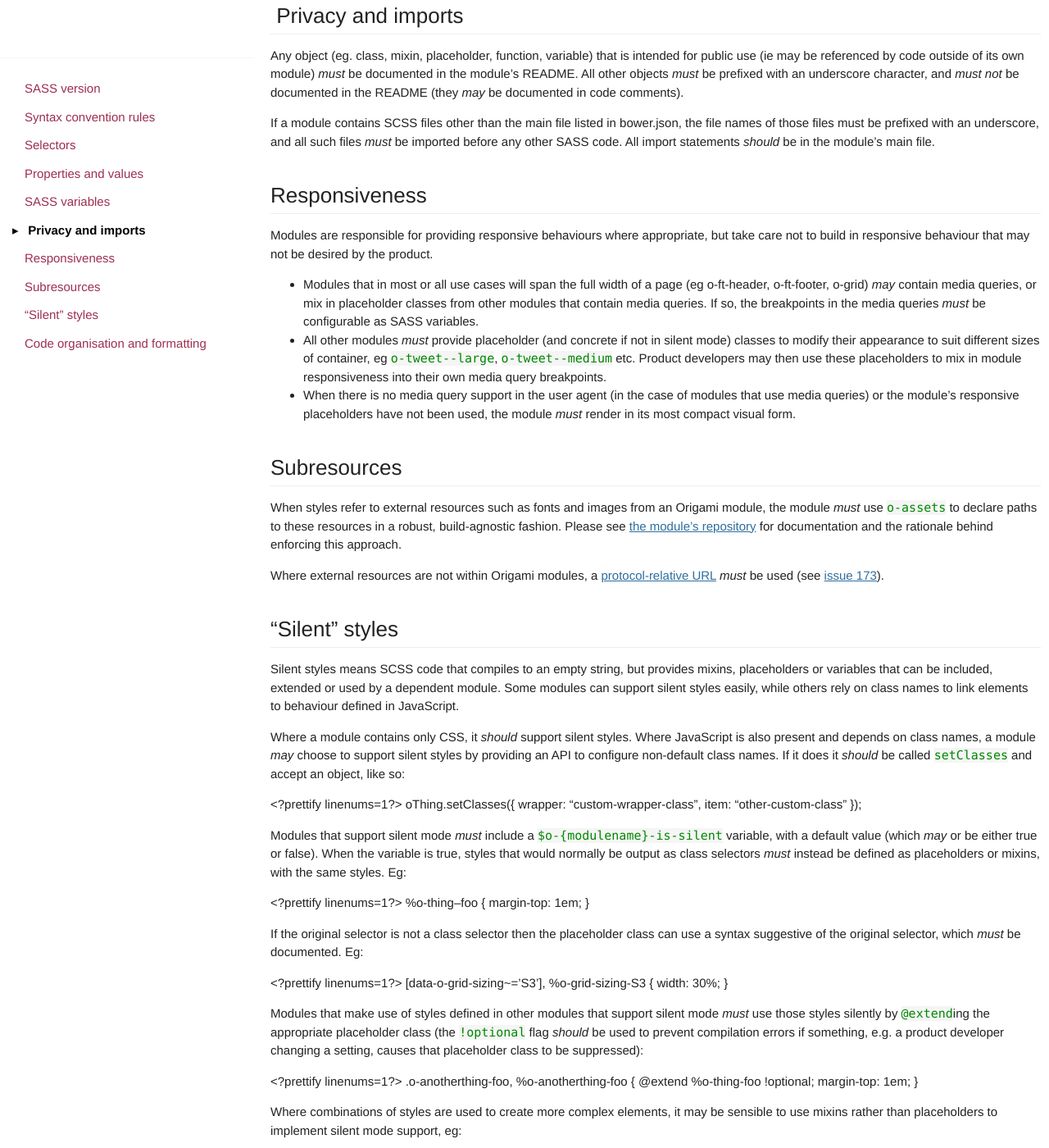
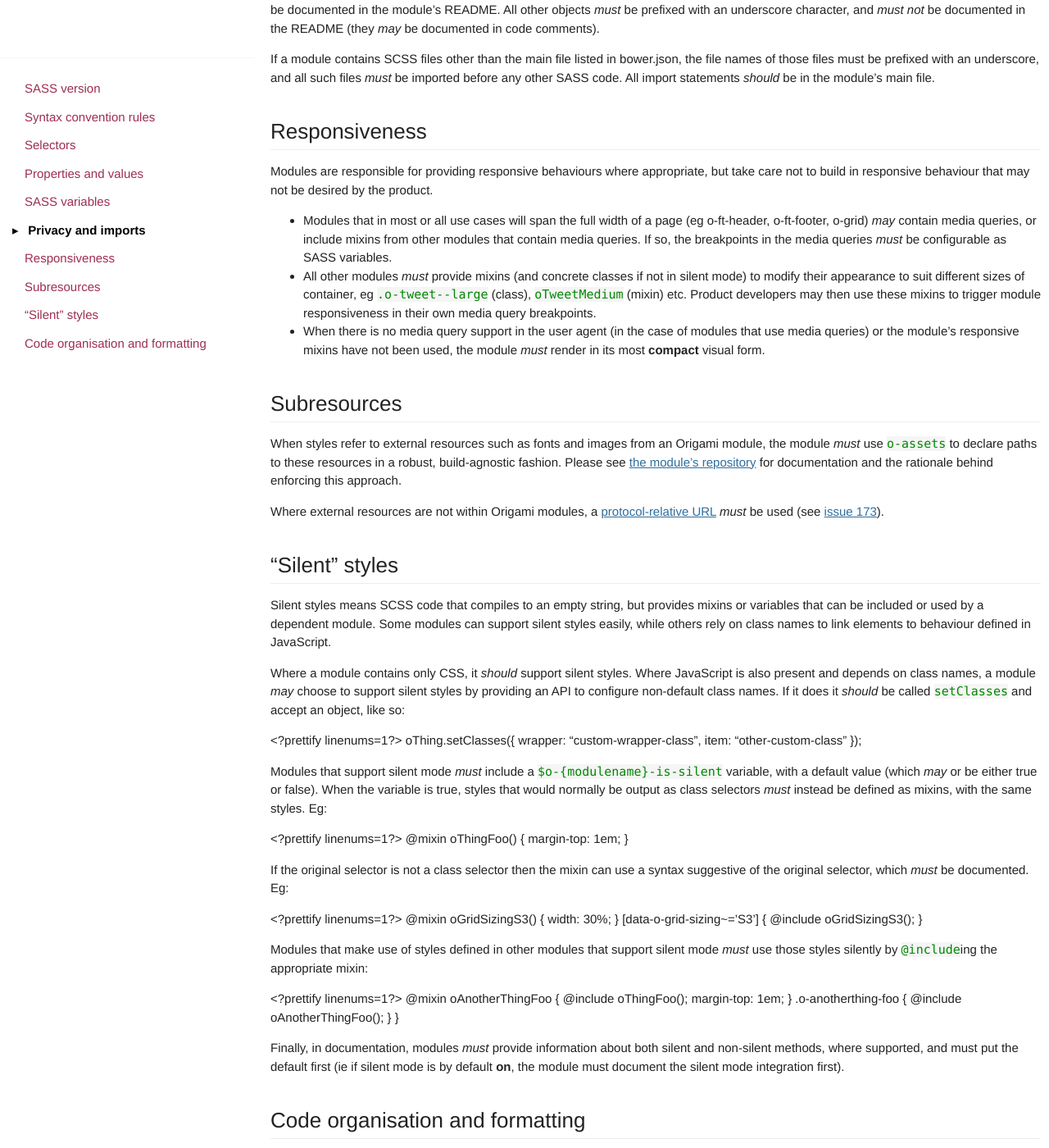
Before and after one commit to Financial-Times/ft-origami, a Jekyll site: the page built from docs/syntax/scss.md, in a window 1280 px wide and 1400 px high, scrolled down 4716 px. Shown: the whole window at 82% size. Built offline with Jekyll 4.4.1, drawn with Linux system fonts in a browser that asks for light colours; some web fonts are replaced; comment, search, counter and statistics services are not loaded; some of the changed text lies outside the part shown.

Commit message:
Prohbit use of placeholders and extends

```diff
--- a/docs/syntax/scss.md
+++ b/docs/syntax/scss.md
@@ -27,7 +27,7 @@ SASS *must* validate using the following [SCSS-lint](https://github.com/causes/s
 
 SASS does not have proper encapsulation or scope, so strict adherence to namespacing rules is essential.
 
-* Class and placeholder selectors (`.` and `%`) and SASS variables (`$`) *must* be prefixed with the module name, and written as hypen separated lowercase strings
+* Class selectors (`.`) and SASS variables (`$`) *must* be prefixed with the module name, and written as hypen separated lowercase strings
     - GOOD: `.o-thing--large`, `$o-grid-mq-type: width;`
     - BAD: `.largething`, '$GridIsResponsive: true;'
 * Mixins and functions *must* be prefixed with the module name, and written in camel case
@@ -164,19 +164,6 @@ The following are acceptable types of feature flag, in order of preference:
 
 Component developers *must not* use feature flags that would need to be set manually by a product developer (ie those that do not have feature detect code within Modernizr or feature-detection modules in Origami).  Component developers *must* assume that feature flag classes will be set on the `documentElement`, ie. the HTML tag.
 
-Where a block of styles is feature-flagged, it *must not* extend any other component's placeholders or classes (see [issue 159](https://github.com/Financial-Times/ft-origami/issues/159)).
-
-<?prettify linenums=1?>
-    .o-mymodule-selector {
-      color: red;
-      @extend %o-yourmodule-placeholder;  // Extending allowed because .o-mymodule-selector is not a feature flag
-    }
-
-    $o-hoverable-if-hover-enabled .o-mymodule-selector {
-      color: red;
-      // No extending allowed here because the selector for this block includes a feature flag
-    }
-
 
 #### UA targeting
 
@@ -209,7 +200,7 @@ Where necessary, components *may* provide style rules targeted at specific user
 
 ## Privacy and imports
 
-Any object (eg. class, mixin, placeholder, function, variable) that is intended for public use (ie may be referenced by code outside of its own module) *must* be documented in the module's README.  All other objects *must* be prefixed with an underscore character, and *must not* be documented in the README (they *may* be documented in code comments).
+Any object (eg. class, mixin, function, variable) that is intended for public use (ie may be referenced by code outside of its own module) *must* be documented in the module's README.  All other objects *must* be prefixed with an underscore character, and *must not* be documented in the README (they *may* be documented in code comments).
 
 If a module contains SCSS files other than the main file listed in bower.json, the file names of those files must be prefixed with an underscore, and all such files *must* be imported before any other SASS code.  All import statements *should* be in the module's main file.
 
@@ -218,9 +209,9 @@ If a module contains SCSS files other than the main file listed in bower.json, t
 
 Modules are responsible for providing responsive behaviours where appropriate, but take care not to build in responsive behaviour that may not be desired by the product.
 
-* Modules that in most or all use cases will span the full width of a page (eg o-ft-header, o-ft-footer, o-grid) *may* contain media queries, or mix in placeholder classes from other modules that contain media queries.  If so, the breakpoints in the media queries *must* be configurable as SASS variables.
-* All other modules *must* provide placeholder (and concrete if not in silent mode) classes to modify their appearance to suit different sizes of container, eg `o-tweet--large`, `o-tweet--medium` etc.  Product developers may then use these placeholders to mix in module responsiveness into their own media query breakpoints.
-* When there is no media query support in the user agent (in the case of modules that use media queries) or the module's responsive placeholders have not been used, the module *must* render in its most compact visual form.
+* Modules that in most or all use cases will span the full width of a page (eg o-ft-header, o-ft-footer, o-grid) *may* contain media queries, or include mixins from other modules that contain media queries.  If so, the breakpoints in the media queries *must* be configurable as SASS variables.
+* All other modules *must* provide mixins (and concrete classes if not in silent mode) to modify their appearance to suit different sizes of container, eg `.o-tweet--large` (class), `oTweetMedium` (mixin) etc.  Product developers may then use these mixins to trigger module responsiveness in their own media query breakpoints.
+* When there is no media query support in the user agent (in the case of modules that use media queries) or the module's responsive mixins have not been used, the module *must* render in its most **compact** visual form.
 
 
 ## Subresources
@@ -233,7 +224,7 @@ Where external resources are not within Origami modules, a [protocol-relative UR
 
 ## "Silent" styles
 
-Silent styles means SCSS code that compiles to an empty string, but provides mixins, placeholders or variables that can be included, extended or used by a dependent module.  Some modules can support silent styles easily, while others rely on class names to link elements to behaviour defined in JavaScript.
+Silent styles means SCSS code that compiles to an empty string, but provides mixins or variables that can be included or used by a dependent module.  Some modules can support silent styles easily, while others rely on class names to link elements to behaviour defined in JavaScript.
 
 Where a module contains only CSS, it *should* support silent styles.  Where JavaScript is also present and depends on class names, a module *may* choose to support silent styles by providing an API to configure non-default class names.  If it does it *should* be called `setClasses` and accept an object, like so:
 
@@ -244,39 +235,34 @@ Where a module contains only CSS, it *should* support silent styles.  Where Java
     });
 
 
-Modules that support silent mode *must* include a `$o-{modulename}-is-silent` variable, with a default value (which *may* or be either true or false).  When the variable is true, styles that would normally be output as class selectors *must* instead be defined as placeholders or mixins, with the same styles.  Eg:
+Modules that support silent mode *must* include a `$o-{modulename}-is-silent` variable, with a default value (which *may* or be either true or false).  When the variable is true, styles that would normally be output as class selectors *must* instead be defined as mixins, with the same styles.  Eg:
 
 <?prettify linenums=1?>
-    %o-thing--foo {
+    @mixin oThingFoo() {
         margin-top: 1em;
     }
 
-If the original selector is not a class selector then the placeholder class can use a syntax suggestive of the original selector, which *must* be documented. Eg:
+If the original selector is not a class selector then the mixin can use a syntax suggestive of the original selector, which *must* be documented. Eg:
 
 <?prettify linenums=1?>
-    [data-o-grid-sizing~='S3'], %o-grid-sizing-S3 {
+    @mixin oGridSizingS3() {
         width: 30%;
     }
+    [data-o-grid-sizing~='S3'] {
+        @include oGridSizingS3();
+    }
 
-Modules that make use of styles defined in other modules that support silent mode *must* use those styles silently by `@extend`ing the appropriate placeholder class (the `!optional` flag *should* be used to prevent compilation errors if something, e.g. a product developer changing a setting, causes that  placeholder class to be suppressed):
+Modules that make use of styles defined in other modules that support silent mode *must* use those styles silently by `@include`ing the appropriate mixin:
 
 <?prettify linenums=1?>
-    .o-anotherthing-foo, %o-anotherthing-foo {
-        @extend %o-thing-foo !optional;
+    @mixin oAnotherThingFoo {
+        @include oThingFoo();
         margin-top: 1em;
     }
-
-Where combinations of styles are used to create more complex elements, it may be sensible to use mixins rather than placeholders to implement silent mode support, eg:
-
-<?prettify linenums=1?>
-    @mixin oButtonsButton($buttonclass) {
-        .#{$buttonclass} {
-            /* standard button styles */
-           &--standout {
-             /* overrides & additions to make the button brighter */
-           }
-        }
+    .o-anotherthing-foo {
+        @include oAnotherThingFoo();
     }
+}
 
 Finally, in documentation, modules *must* provide information about both silent and non-silent methods, where supported, and must put the default first (ie if silent mode is by default **on**, the module must document the silent mode integration first).
 
```
Also changed, not shown: other parts of docs/syntax/scss.md (+5 -1 lines).
